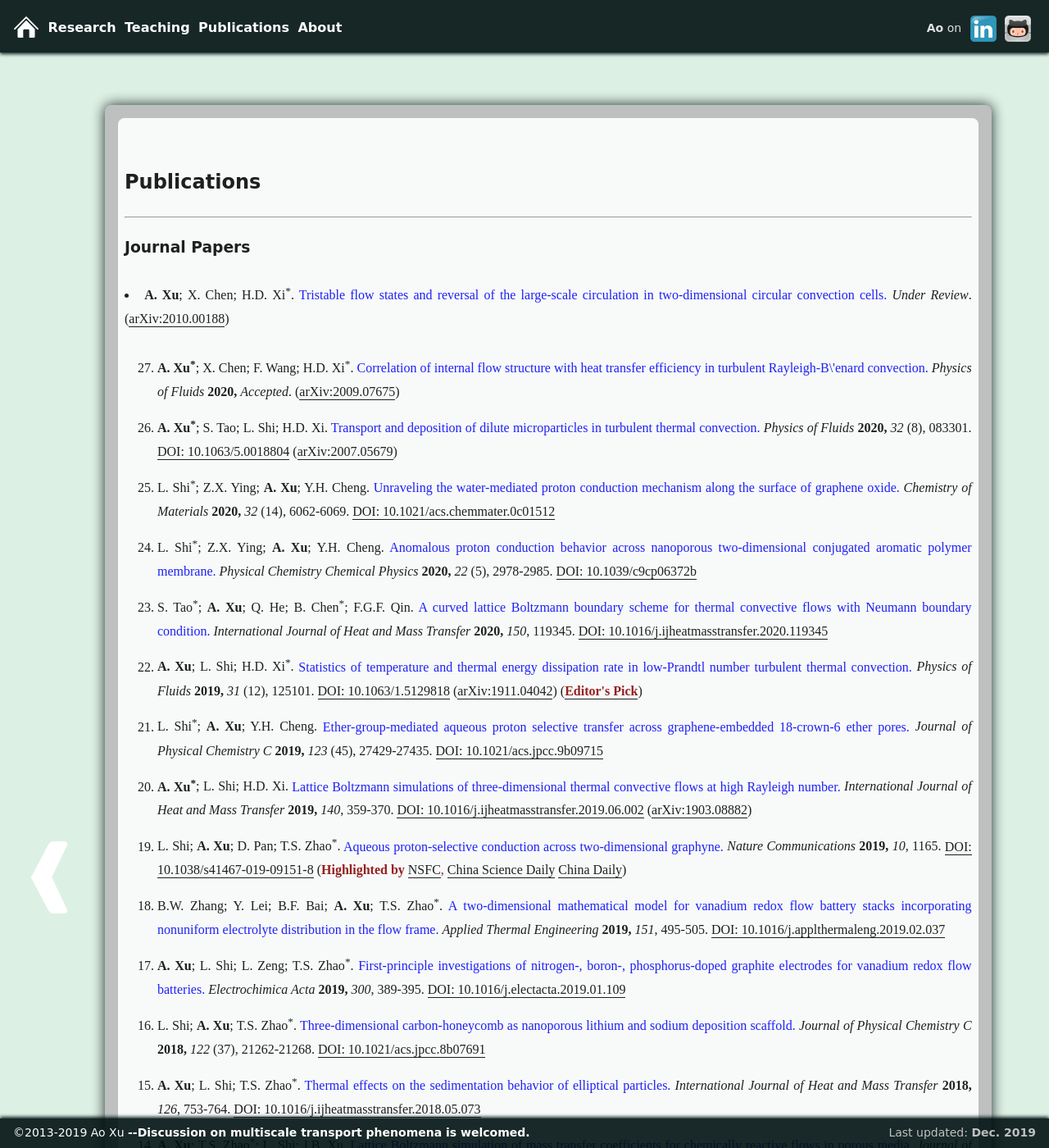
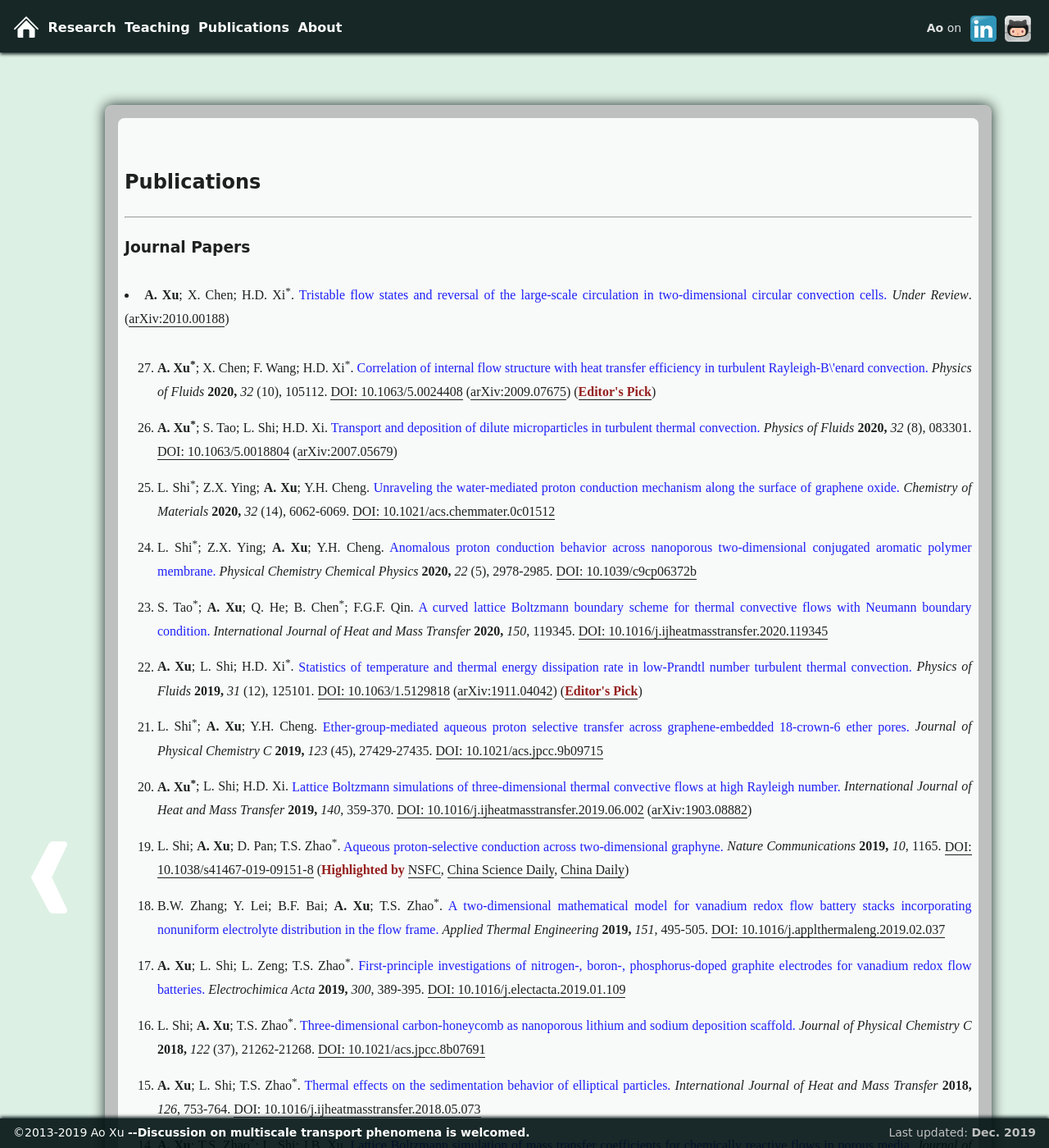
Before and after one commit to xuaoxiqi/xuaoxiqi.github.io, a Jekyll site: the page built from publications.html, in a window 1280 px wide and 1400 px high. Shown: the whole window at 82% size. Built offline with Jekyll 4.4.1, drawn with Linux system fonts in a browser that asks for light colours; some web fonts are replaced.

Commit message:
update publication 027

```diff
--- a/publications.html
+++ b/publications.html
@@ -29,9 +29,11 @@
 
          <!--027-->
         <li class="liPublications"><b>A. Xu<sup>*</sup></b>; X. Chen; F. Wang; H.D. Xi<sup>*</sup>.
-        <a class="publications" href="./publications/027_POF2020_arXiv.pdf">Correlation of internal flow structure with heat transfer efficiency in turbulent Rayleigh-B\'enard convection.</a>
-        <i>Physics of Fluids</i> <b>2020,</b> <i>Accepted</i>.
+        <a class="publications" href="./publications/027_POF2020.pdf">Correlation of internal flow structure with heat transfer efficiency in turbulent Rayleigh-B\'enard convection.</a>
+        <i>Physics of Fluids</i> <b>2020,</b> <i>32</i> (10), 105112.
+        <a href="https://doi.org/10.1063/5.0018804" target="_blank">DOI: 10.1063/5.0024408</a>
         (<a href="https://arxiv.org/abs/2009.07675" target="_blank">arXiv:2009.07675</a>)
+        (<a href="https://aip.scitation.org/topic/collections/editors-pick?SeriesKey=phf" target="_blank"><font color="darkred"><b>Editor's Pick</b></font></a>)
         </li>
 
         <!--026-->
@@ -92,9 +94,10 @@
         <a class="publications" href="./publications/019_NC2019.pdf">Aqueous proton-selective conduction across two-dimensional graphyne.</a>
         <i>Nature Communications</i> <b>2019,</b> <i>10</i>, 1165.
         <a href="https://doi.org/10.1038/s41467-019-09151-8" target="_blank">DOI: 10.1038/s41467-019-09151-8</a>
-        (<font color="darkred"><b>Highlighted by  <a href="http://www.nsfc.gov.cn/csc/20340/20289/36370/index.html?from=groupmessage&isappinstalled=0" target="_blank">NSFC</a></b>,
-        <b><a href="http://news.sciencenet.cn/dz/dznews_photo.aspx?t=&id=32088">China Science Daily</a></b>
-        <b><a href="http://tech.chinadaily.com.cn/a/201903/19/WS5c9046d5a31010568bdd044f.html">China Daily</a></b></font>)
+        (<font color="darkred"><b>Highlighted by  </font></b>
+        <b><a href="http://www.nsfc.gov.cn/csc/20340/20289/36370/index.html?from=groupmessage&isappinstalled=0" target="_blank">NSFC</a></b>,
+        <b><a href="http://news.sciencenet.cn/dz/dznews_photo.aspx?t=&id=32088" target="_blank">China Science Daily</a></b>,
+        <b><a href="http://tech.chinadaily.com.cn/a/201903/19/WS5c9046d5a31010568bdd044f.html" target="_blank">China Daily</a></b>)
         </li>
 
         <!--018-->
```
Also changed, not shown: 1 other file.
